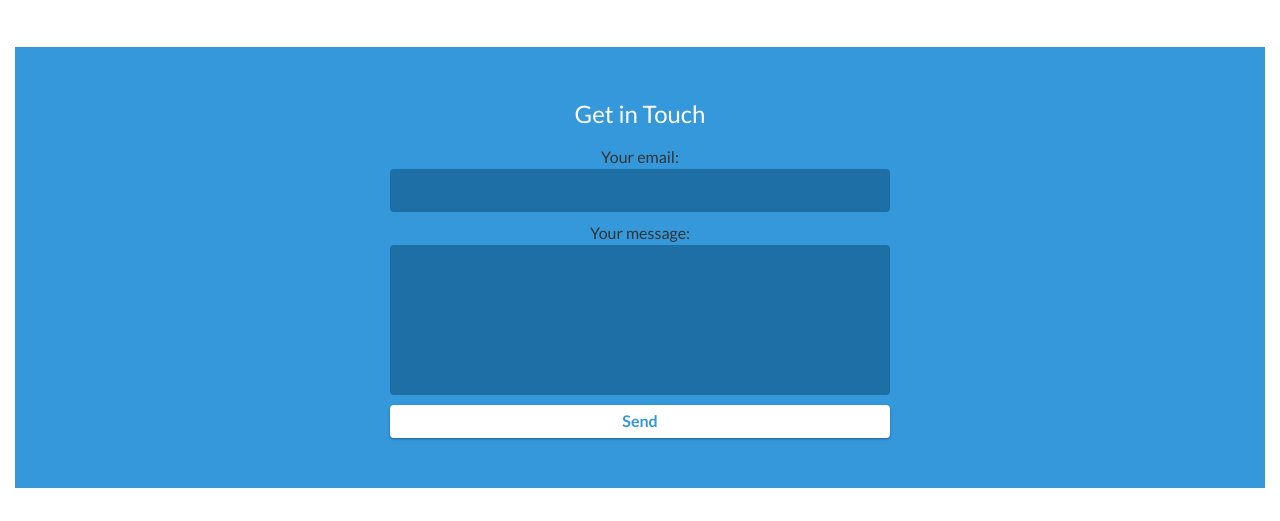
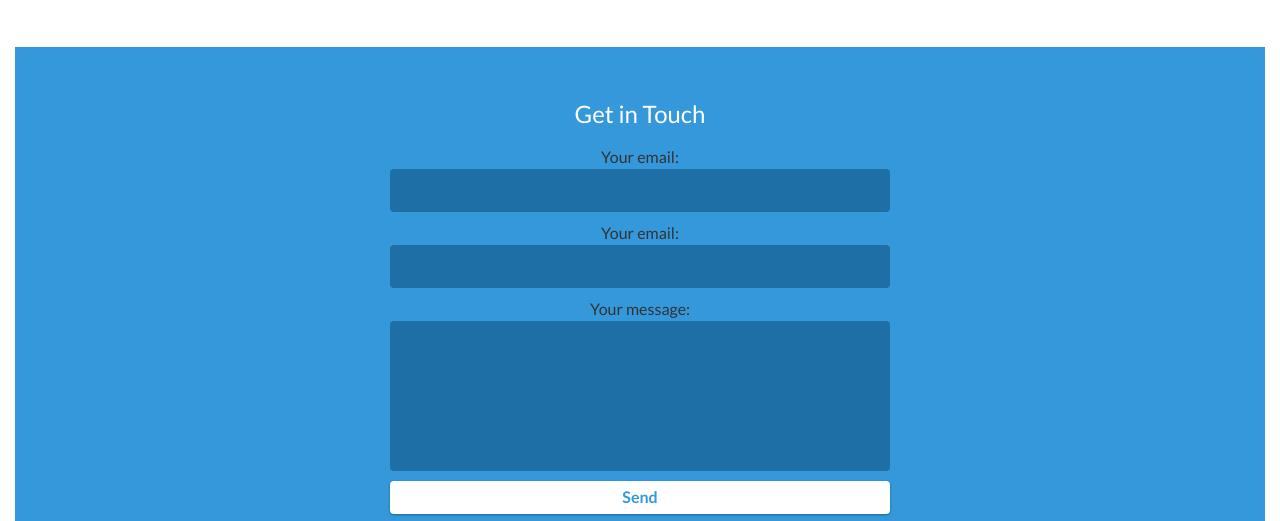
Before and after one commit to Yahia-Aly/Yahia-Aly.github.io, a website: page index.html in a window 1280 px wide. Shown: the part 3361-3882 px from the top of the page. Drawn offline with nearby package versions, Linux system fonts and the light colour scheme.

Commit message:
adding subject field

```diff
--- a/index.html
+++ b/index.html
@@ -198,6 +198,10 @@
                 <input type="email" name="email">
               </label>
               <label>
+                Your email:
+                <input name="subject" value="" />
+              </label>
+              <label>
                 Your message:
                 <textarea name="message"></textarea>
               </label>
```
